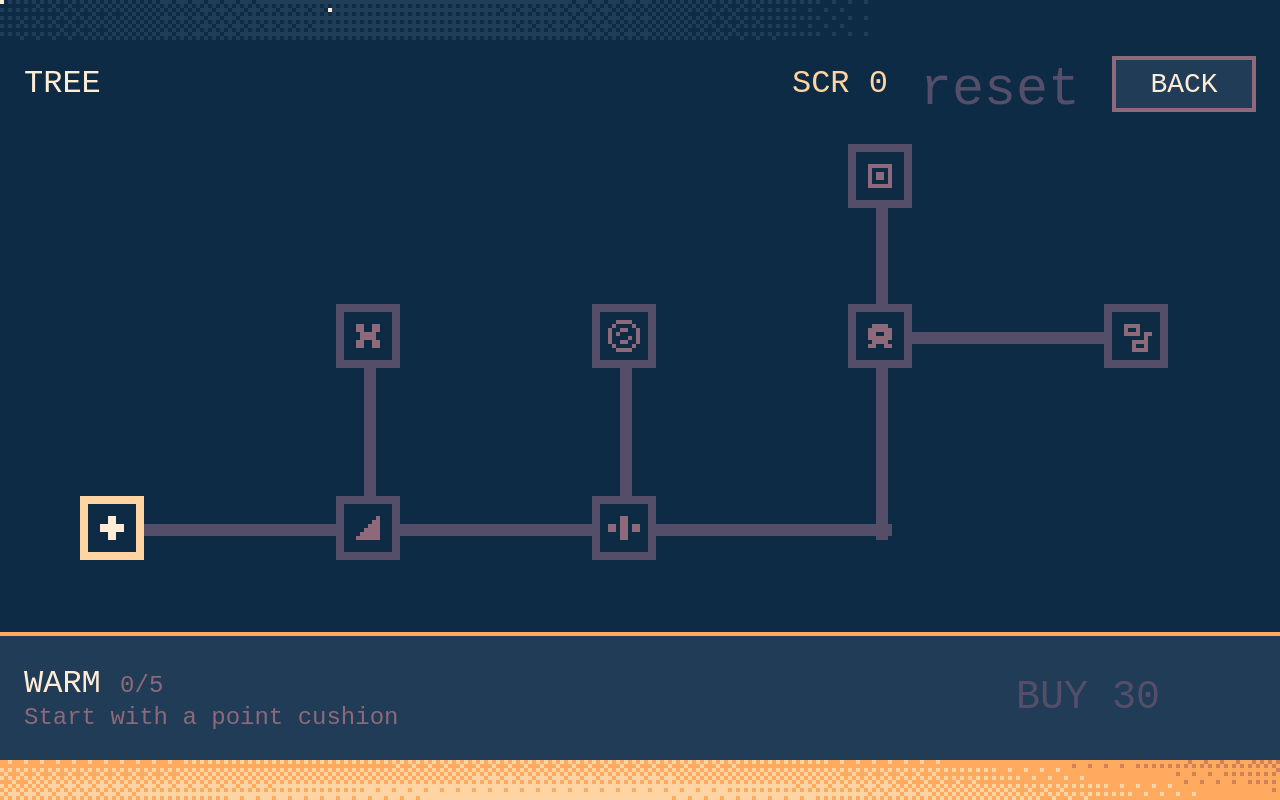
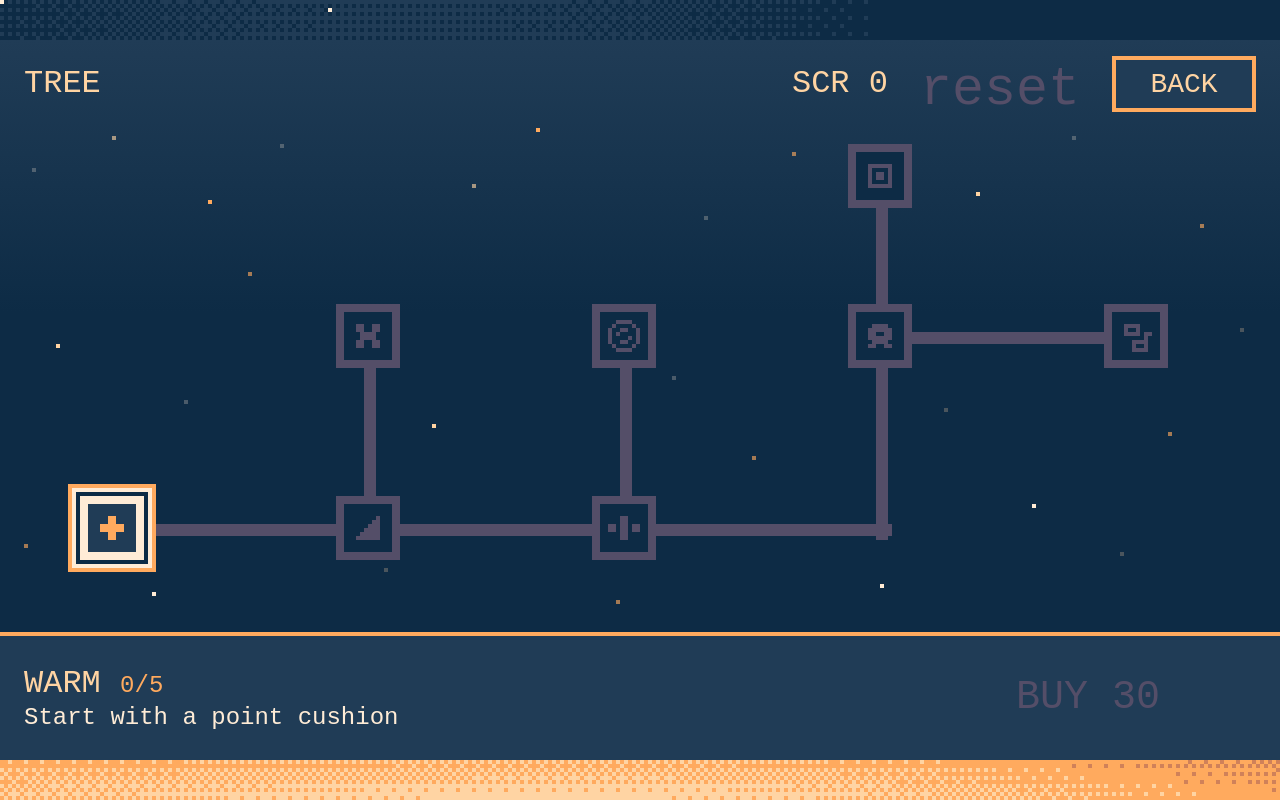
Before and after one commit to nengler/Button-presser, a React (Vite) app: page / in a window 1280 px wide. Both pictures are taken after a click on the button "TREE". Built offline with nearby package versions, Linux system fonts and the light colour scheme.

Commit message:
Lerp the score ticker and light up the skill tree.
Score counts toward new totals instead of snapping, and the tree uses
branch colors, star specks, and live wires so it reads as a constellation.

Co-authored-by: Nathan Engler <nengler@users.noreply.github.com>

```diff
--- a/src/ui/Hud.tsx
+++ b/src/ui/Hud.tsx
@@ -1,6 +1,7 @@
 import { useCallback, useEffect, useRef, useState } from "react";
 import type { GameSnapshot } from "../game/Game.ts";
 import { COLORS } from "../game/view.ts";
+import { useLerpedScore } from "./useLerpedScore.ts";
 
 const FLY_MS = 480;
 const GRADE_MS = 560;
@@ -152,6 +153,7 @@ export function Hud({
 
   const strNudge = useNudge(snap.streak);
   const bestNudge = useNudge(snap.bestStreak);
+  const scoreText = useLerpedScore(shown);
 
   useEffect(() => {
     if (snap.hitNonce === gradeNonceRef.current) return;
@@ -231,7 +233,7 @@ export function Hud({
       </button>
 
       <div className="stats">
-        <span className={`stat gold${pop ? " pop" : ""}`}>SCR {shown}</span>
+        <span className={`stat gold${pop ? " pop" : ""}`}>SCR {scoreText}</span>
         <span className={`stat${strNudge ? " nudge" : ""}`}>STR {snap.streak}</span>
         <span className={`stat sage${bestNudge ? " nudge" : ""}`}>BEST {snap.bestStreak}</span>
       </div>
--- a/src/ui/UpgradeTree.tsx
+++ b/src/ui/UpgradeTree.tsx
@@ -4,24 +4,23 @@ import type { UpgradeId } from "../game/types.ts";
 import {
   ICONS,
   NODE,
+  NODE_TINT,
   TREE_NODES,
+  TREE_STARS,
   nodeProgress,
   parentsOwned,
 } from "./upgradeTree.ts";
 import type { TreeNodeId } from "./upgradeTree.ts";
 import { isExtraPadId } from "../game/pads.ts";
 import { COLORS } from "../game/view.ts";
+import { useLerpedScore } from "./useLerpedScore.ts";
 
-const LINE = COLORS.gold;
 const LOCK = COLORS.moss;
-const SELECT = COLORS.goldHot;
-const FACE = COLORS.foam;
-const FACE_DIM = COLORS.sage;
+const SELECT = COLORS.foam;
 
-function PixelIcon({ id, dim }: { id: string; dim: boolean }) {
+function PixelIcon({ id, color }: { id: string; color: string }) {
   const rows = ICONS[id];
   if (!rows) return null;
-  const color = dim ? FACE_DIM : FACE;
   return (
     <div className="pix">
       {rows.map((row, y) =>
@@ -43,16 +42,20 @@ function elbow(
   ay: number,
   bx: number,
   by: number,
-): { x: number; y: number; w: number; h: number }[] {
+): { x: number; y: number; w: number; h: number; axis: "h" | "v" }[] {
   const thick = 3;
   const hx = Math.min(ax, bx);
   const hw = Math.abs(bx - ax) + thick;
   const vy = Math.min(ay, by);
   const vh = Math.abs(by - ay) + thick;
   return [
-    { x: hx, y: ay - 1, w: hw, h: thick },
-    { x: bx - 1, y: vy, w: thick, h: vh },
+    { x: hx, y: ay - 1, w: hw, h: thick, axis: "h" },
+    { x: bx - 1, y: vy, w: thick, h: vh, axis: "v" },
   ];
+}
+
+function tintOf(id: string): string {
+  return NODE_TINT[id] ?? COLORS.gold;
 }
 
 export function UpgradeTree({
@@ -83,6 +86,7 @@ export function UpgradeTree({
   const pathOpen = parentsOwned(node, progress);
   const canBuy =
     pathOpen && !prog.maxed && prog.cost !== null && snap.score >= prog.cost;
+  const scoreText = useLerpedScore(snap.score);
 
   const buy = () => {
     if (!canBuy) return;
@@ -98,11 +102,13 @@ export function UpgradeTree({
       const half = NODE / 2;
       const ready = Boolean(progress[pid]?.owned);
       const lit = ready && (progress[n.id]?.owned || childOpen);
+      const tint = tintOf(n.id);
       return elbow(p.x + half, p.y + half, n.x + half, n.y + half).map(
         (box, i) => ({
           ...box,
           key: `${pid}-${n.id}-${i}`,
           lit,
+          tint,
         }),
       );
     });
@@ -111,8 +117,8 @@ export function UpgradeTree({
   return (
     <div className="tree">
       <div className="tree-head">
-        <span>TREE</span>
-        <span className="gold">SCR {Math.floor(snap.score)}</span>
+        <span className="tree-brand">TREE</span>
+        <span className="gold">SCR {scoreText}</span>
         <button type="button" className="reset" onClick={onReset}>
           reset
         </button>
@@ -122,46 +128,96 @@ export function UpgradeTree({
       </div>
 
       <div className="tree-map">
+        {TREE_STARS.map((s, i) => (
+          <i
+            key={`st-${i}`}
+            className={`tree-star d${s.d}`}
+            style={{ left: s.x, top: s.y, background: s.c }}
+          />
+        ))}
         {segs.map((s) => (
           <div
             key={s.key}
-            className="tree-wire"
+            className={`tree-wire ${s.axis}${s.lit ? " lit" : ""}`}
             style={{
               left: s.x,
               top: s.y,
               width: s.w,
               height: s.h,
-              background: s.lit ? LINE : LOCK,
+              background: s.lit ? s.tint : LOCK,
             }}
-          />
+          >
+            {s.lit ? (
+              <>
+                <span
+                  className="tree-wire-core"
+                  style={{
+                    background: SELECT,
+                    left: s.axis === "h" ? 1 : 1,
+                    top: s.axis === "h" ? 1 : 1,
+                    width: s.axis === "h" ? Math.max(0, s.w - 2) : 1,
+                    height: s.axis === "v" ? Math.max(0, s.h - 2) : 1,
+                  }}
+                />
+                <span className="tree-spark" />
+              </>
+            ) : null}
+          </div>
         ))}
         {TREE_NODES.map((n) => {
           const p = progress[n.id];
           const open = parentsOwned(n, progress);
           const isSel = selected === n.id;
+          const tint = tintOf(n.id);
+          const buyable =
+            open &&
+            !p.maxed &&
+            p.cost !== null &&
+            snap.score >= p.cost;
           let border: string = LOCK;
+          let fill: string = COLORS.ink;
+          let icon: string = LOCK;
+          if (p.owned) {
+            border = tint;
+            fill = tint;
+            icon = COLORS.ink;
+          } else if (open) {
+            border = tint;
+            fill = COLORS.ink2;
+            icon = tint;
+          }
           if (isSel) border = SELECT;
-          else if (p.owned || open) border = LINE;
+          const cls = [
+            "tree-node",
+            p.owned ? "owned" : "",
+            open && !p.owned ? "open" : "",
+            isSel ? "sel" : "",
+            buyable ? "buyable" : "",
+          ]
+            .filter(Boolean)
+            .join(" ");
           return (
             <button
               type="button"
               key={n.id}
-              className="tree-node"
+              className={cls}
               style={{
                 left: n.x,
                 top: n.y,
                 borderColor: border,
-                background: p.owned ? COLORS.ink2 : COLORS.ink,
+                background: fill,
+                color: tint,
               }}
               onClick={() => setSelected(n.id)}
             >
-              <PixelIcon id={n.id} dim={!open && !p.owned} />
+              {isSel ? <span className="tree-sel-ring" /> : null}
+              <PixelIcon id={n.id} color={icon} />
             </button>
           );
         })}
       </div>
 
-      <div className="tree-inspect">
+      <div className={`tree-inspect${canBuy ? " hot" : ""}`}>
         <div>
           <div className="tree-title">
             {node.title}{" "}
--- a/src/ui/styles.css
+++ b/src/ui/styles.css
@@ -220,12 +220,13 @@ body,
   height: 12px;
   padding: 0;
   background: var(--ink2);
-  color: var(--foam);
-  border: 1px solid var(--sage);
+  color: var(--gold-hot);
+  border: 1px solid var(--gold);
 }
 
 .tree-open:hover {
-  background: var(--moss);
+  background: var(--gold);
+  color: var(--ink);
 }
 
 .tree {
@@ -234,6 +235,15 @@ body,
   z-index: 5;
   background: var(--ink);
   pointer-events: auto;
+}
+
+.tree::before {
+  content: "";
+  position: absolute;
+  inset: 0;
+  background:
+    linear-gradient(180deg, #203c56 0%, #0d2b45 38%, #0d2b45 100%);
+  pointer-events: none;
 }
 
 .tree-head {
@@ -246,6 +256,12 @@ body,
   align-items: center;
   gap: 8px;
   color: var(--foam);
+  z-index: 1;
+}
+
+.tree-brand {
+  color: var(--gold-hot);
+  animation: stat-idle 2.4s steps(2, end) infinite;
 }
 
 .tree-head .gold {
@@ -257,6 +273,13 @@ body,
   width: 36px;
   height: 14px;
   font-size: 7px;
+  border-color: var(--gold);
+  color: var(--gold-hot);
+}
+
+.tree-back:hover {
+  background: var(--gold);
+  color: var(--ink);
 }
 
 .tree-map {
@@ -265,11 +288,80 @@ body,
   right: 0;
   top: 18px;
   bottom: 32px;
+  z-index: 1;
+}
+
+.tree-star {
+  position: absolute;
+  width: 1px;
+  height: 1px;
+  pointer-events: none;
+  animation: star-twinkle 1.8s steps(2, end) infinite;
+}
+
+.tree-star.d1 {
+  animation-delay: 0.4s;
+}
+
+.tree-star.d2 {
+  animation-delay: 0.9s;
+}
+
+@keyframes star-twinkle {
+  0%,
+  100% {
+    opacity: 1;
+  }
+  50% {
+    opacity: 0.25;
+  }
 }
 
 .tree-wire {
   position: absolute;
   pointer-events: none;
+  overflow: hidden;
+}
+
+.tree-wire-core {
+  position: absolute;
+  pointer-events: none;
+}
+
+.tree-spark {
+  position: absolute;
+  width: 3px;
+  height: 3px;
+  background: var(--foam);
+  pointer-events: none;
+}
+
+.tree-wire.h.lit .tree-spark {
+  top: 0;
+  animation: spark-h 1.5s steps(10, end) infinite;
+}
+
+.tree-wire.v.lit .tree-spark {
+  left: 0;
+  animation: spark-v 1.5s steps(10, end) infinite;
+}
+
+@keyframes spark-h {
+  0% {
+    left: 0;
+  }
+  100% {
+    left: calc(100% - 3px);
+  }
+}
+
+@keyframes spark-v {
+  0% {
+    top: 0;
+  }
+  100% {
+    top: calc(100% - 3px);
+  }
 }
 
 .tree-node {
@@ -279,6 +371,50 @@ body,
   padding: 0;
   border: 2px solid var(--moss);
   background: var(--ink);
+  image-rendering: pixelated;
+}
+
+.tree-node.open {
+  box-shadow: 1px 1px 0 #0d2b45;
+}
+
+.tree-node.owned {
+  box-shadow:
+    1px 1px 0 #0d2b45,
+    inset 1px 1px 0 var(--gold-hot);
+}
+
+.tree-node.buyable {
+  animation: node-buy 0.9s steps(2, end) infinite;
+}
+
+.tree-node.sel {
+  z-index: 2;
+}
+
+.tree-sel-ring {
+  position: absolute;
+  left: -4px;
+  top: -4px;
+  width: 20px;
+  height: 20px;
+  border: 1px solid var(--foam);
+  pointer-events: none;
+  box-shadow: 0 0 0 1px var(--gold);
+}
+
+@keyframes node-buy {
+  0%,
+  100% {
+    box-shadow: 1px 1px 0 #0d2b45;
+  }
+  50% {
+    box-shadow:
+      -1px 0 0 var(--gold-hot),
+      1px 0 0 var(--gold-hot),
+      0 -1px 0 var(--gold-hot),
+      0 1px 0 var(--gold-hot);
+  }
 }
 
 .pix {
@@ -307,17 +443,23 @@ body,
   padding: 0 6px;
   background: var(--ink2);
   border-top: 1px solid var(--gold);
+  z-index: 2;
+}
+
+.tree-inspect.hot {
+  border-top-color: var(--gold-hot);
+  background: #544e68;
 }
 
 .tree-title {
   font-size: 8px;
-  color: var(--foam);
+  color: var(--gold-hot);
 }
 
 .tree-blurb {
   margin-top: 2px;
   font-size: 6px;
-  color: var(--sage);
+  color: var(--foam);
 }
 
 .tree-buy {
@@ -348,6 +490,6 @@ body,
 }
 
 .lvl {
-  color: var(--sage);
+  color: var(--gold);
   font-size: 6px;
 }
--- a/src/ui/upgradeTree.ts
+++ b/src/ui/upgradeTree.ts
@@ -1,5 +1,6 @@
 import { UPGRADE_DEFS } from "../game/upgrades.ts";
 import type { UpgradeId } from "../game/types.ts";
+import { COLORS } from "../game/view.ts";
 import {
   EXTRA_PADS,
   MINION_COST,
@@ -11,6 +12,48 @@ import {
 } from "../game/pads.ts";
 
 export const NODE = 16;
+
+export const NODE_TINT: Record<string, string> = {
+  warmup: COLORS.gold,
+  multiplier: COLORS.goldHot,
+  focus: COLORS.miss,
+  combo: COLORS.gold,
+  tempo: COLORS.goldHot,
+  minion: COLORS.foam,
+  "pad-b": COLORS.goldHot,
+  "pad-c": COLORS.miss,
+};
+
+/** Pixel specks behind the constellation. */
+export const TREE_STARS: { x: number; y: number; c: string; d: number }[] = [
+  { x: 8, y: 14, c: COLORS.foam, d: 0 },
+  { x: 28, y: 6, c: COLORS.goldHot, d: 1 },
+  { x: 52, y: 22, c: COLORS.gold, d: 2 },
+  { x: 70, y: 8, c: COLORS.foam, d: 0 },
+  { x: 118, y: 18, c: COLORS.goldHot, d: 1 },
+  { x: 134, y: 4, c: COLORS.gold, d: 2 },
+  { x: 176, y: 26, c: COLORS.foam, d: 0 },
+  { x: 198, y: 10, c: COLORS.gold, d: 1 },
+  { x: 244, y: 20, c: COLORS.goldHot, d: 2 },
+  { x: 268, y: 6, c: COLORS.foam, d: 0 },
+  { x: 300, y: 28, c: COLORS.gold, d: 1 },
+  { x: 14, y: 58, c: COLORS.goldHot, d: 2 },
+  { x: 46, y: 72, c: COLORS.foam, d: 0 },
+  { x: 62, y: 40, c: COLORS.gold, d: 1 },
+  { x: 108, y: 78, c: COLORS.goldHot, d: 2 },
+  { x: 168, y: 66, c: COLORS.foam, d: 0 },
+  { x: 188, y: 86, c: COLORS.gold, d: 1 },
+  { x: 236, y: 74, c: COLORS.goldHot, d: 0 },
+  { x: 258, y: 98, c: COLORS.foam, d: 2 },
+  { x: 292, y: 80, c: COLORS.gold, d: 1 },
+  { x: 310, y: 54, c: COLORS.goldHot, d: 0 },
+  { x: 6, y: 108, c: COLORS.gold, d: 1 },
+  { x: 38, y: 120, c: COLORS.foam, d: 2 },
+  { x: 96, y: 114, c: COLORS.goldHot, d: 0 },
+  { x: 154, y: 122, c: COLORS.gold, d: 1 },
+  { x: 220, y: 118, c: COLORS.foam, d: 2 },
+  { x: 280, y: 110, c: COLORS.goldHot, d: 0 },
+];
 
 /** 8×8 glyphs: X = on, . = off */
 export const ICONS: Record<string, Glyph> = {
--- /dev/null
+++ b/src/ui/useLerpedScore.ts
@@ -0,0 +1,47 @@
+import { useEffect, useRef, useState } from "react";
+
+const RATE = 10;
+
+/** Chase `target` upward. Drops snap immediately (spend / reset). */
+export function useLerpedScore(target: number): number {
+  const want = Math.floor(target);
+  const [value, setValue] = useState(want);
+  const valueRef = useRef(want);
+  const targetRef = useRef(want);
+  targetRef.current = want;
+
+  useEffect(() => {
+    const tgt = Math.floor(target);
+    if (tgt <= valueRef.current) {
+      valueRef.current = tgt;
+      setValue(tgt);
+      return;
+    }
+    let raf = 0;
+    let last = performance.now();
+    const tick = (now: number) => {
+      const dt = Math.min(0.05, Math.max(0, (now - last) / 1000));
+      last = now;
+      const cur = valueRef.current;
+      const nextTarget = targetRef.current;
+      if (nextTarget <= cur) {
+        valueRef.current = nextTarget;
+        setValue(nextTarget);
+        return;
+      }
+      const next = cur + (nextTarget - cur) * (1 - Math.exp(-RATE * dt));
+      if (nextTarget - next < 0.45) {
+        valueRef.current = nextTarget;
+        setValue(nextTarget);
+        return;
+      }
+      valueRef.current = next;
+      setValue(next);
+      raf = requestAnimationFrame(tick);
+    };
+    raf = requestAnimationFrame(tick);
+    return () => cancelAnimationFrame(raf);
+  }, [target]);
+
+  return Math.floor(value);
+}
```
